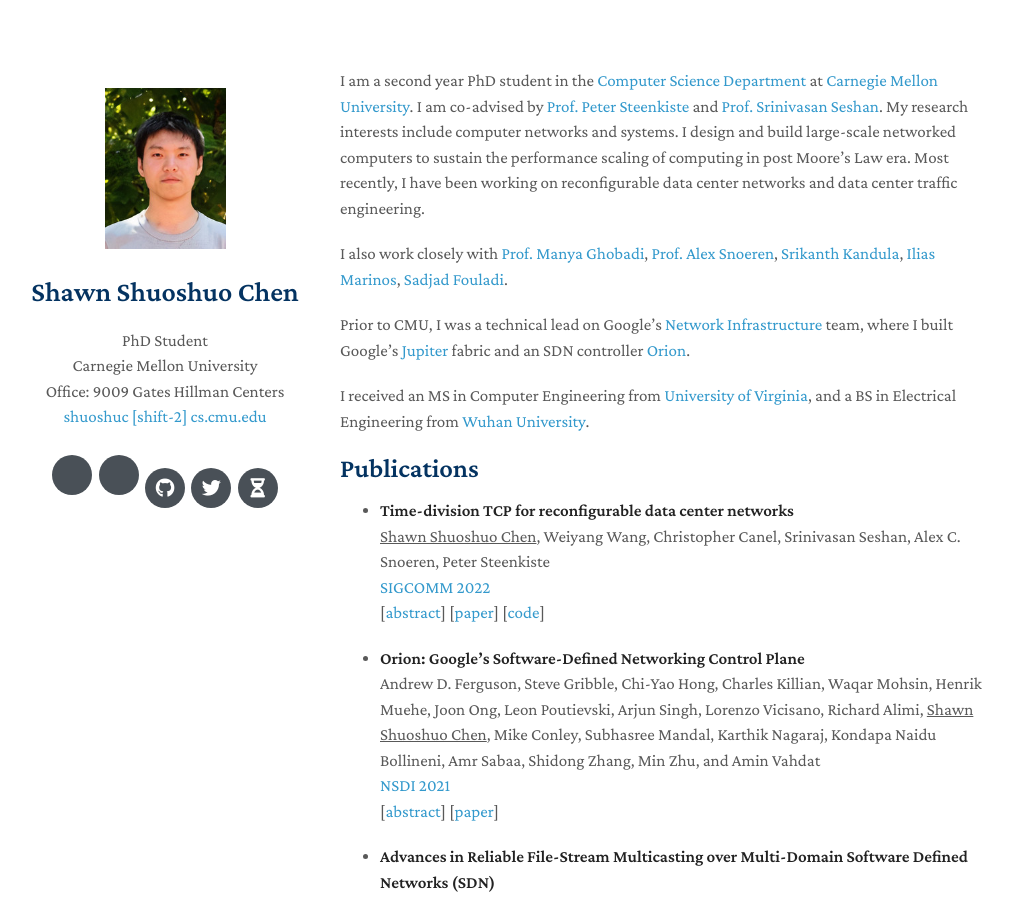
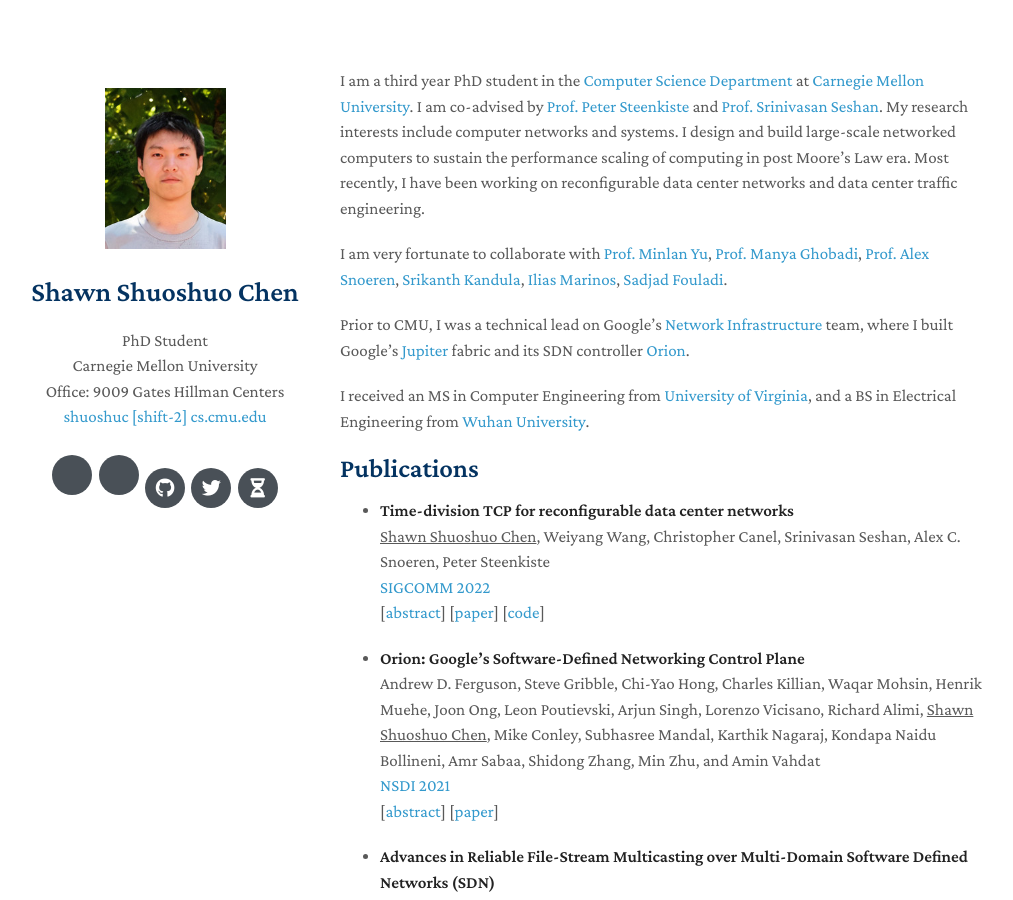
Before and after one commit to shuoshuc/homepage, a Jekyll site: the page built from index.md, in a window 1280 px wide and 900 px high. Shown: the whole window, without its empty margins (130-1143 px from the left). Built offline with Jekyll 4.4.1, drawn with Linux system fonts in a browser that asks for light colours; nearby versions of some CDN libraries; a style sheet for code colours, icons or effects is not loaded.

Commit message:
Update index.md

```diff
--- a/index.md
+++ b/index.md
@@ -2,11 +2,11 @@
 layout: homepage
 ---
 
-I am a second year PhD student in the [Computer Science Department](https://www.csd.cs.cmu.edu/) at [Carnegie Mellon University](https://www.cmu.edu/). I am co-advised by [Prof. Peter Steenkiste](https://www.cs.cmu.edu/~prs/) and [Prof. Srinivasan Seshan](http://www.cs.cmu.edu/~srini/). My research interests include computer networks and systems. I design and build large-scale networked computers to sustain the performance scaling of computing in post Moore's Law era. Most recently, I have been working on reconfigurable data center networks and data center traffic engineering.
+I am a third year PhD student in the [Computer Science Department](https://www.csd.cs.cmu.edu/) at [Carnegie Mellon University](https://www.cmu.edu/). I am co-advised by [Prof. Peter Steenkiste](https://www.cs.cmu.edu/~prs/) and [Prof. Srinivasan Seshan](http://www.cs.cmu.edu/~srini/). My research interests include computer networks and systems. I design and build large-scale networked computers to sustain the performance scaling of computing in post Moore's Law era. Most recently, I have been working on reconfigurable data center networks and data center traffic engineering.
 
-I also work closely with [Prof. Manya Ghobadi](https://people.csail.mit.edu/ghobadi/), [Prof. Alex Snoeren](https://cseweb.ucsd.edu/~snoeren/), [Srikanth Kandula](https://www.microsoft.com/en-us/research/people/srikanth/), [Ilias Marinos](https://www.microsoft.com/en-us/research/people/ilmarino/), [Sadjad Fouladi](https://sadjad.org/).
+I am very fortunate to collaborate with [Prof. Minlan Yu](https://minlanyu.seas.harvard.edu/), [Prof. Manya Ghobadi](https://people.csail.mit.edu/ghobadi/), [Prof. Alex Snoeren](https://cseweb.ucsd.edu/~snoeren/), [Srikanth Kandula](https://www.microsoft.com/en-us/research/people/srikanth/), [Ilias Marinos](https://www.microsoft.com/en-us/research/people/ilmarino/), [Sadjad Fouladi](https://sadjad.org/).
 
-Prior to CMU, I was a technical lead on Google's [Network Infrastructure](https://research.google/teams/network-systems/) team, where I built Google's [Jupiter](https://research.google/pubs/pub51587/) fabric and an SDN controller [Orion](https://research.google/pubs/pub50245/).
+Prior to CMU, I was a technical lead on Google's [Network Infrastructure](https://research.google/teams/network-systems/) team, where I built Google's [Jupiter](https://research.google/pubs/pub51587/) fabric and its SDN controller [Orion](https://research.google/pubs/pub50245/).
 
 I received an MS in Computer Engineering from [University of Virginia](https://www.virginia.edu/), and a BS in Electrical Engineering from [Wuhan University](https://en.whu.edu.cn/).
 
```
